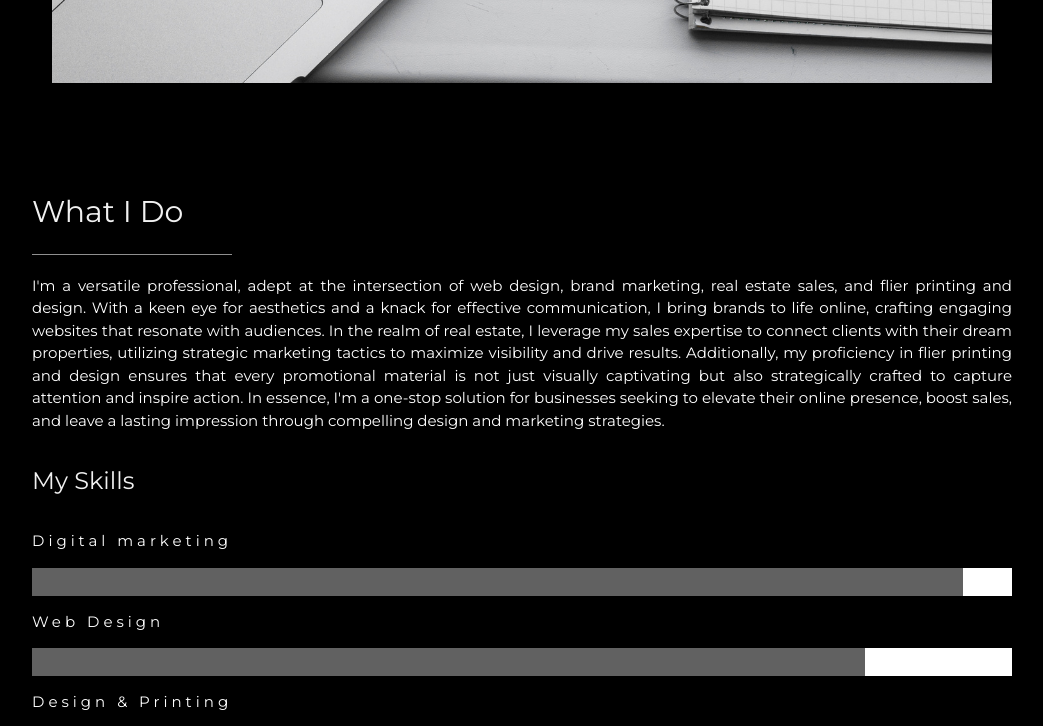
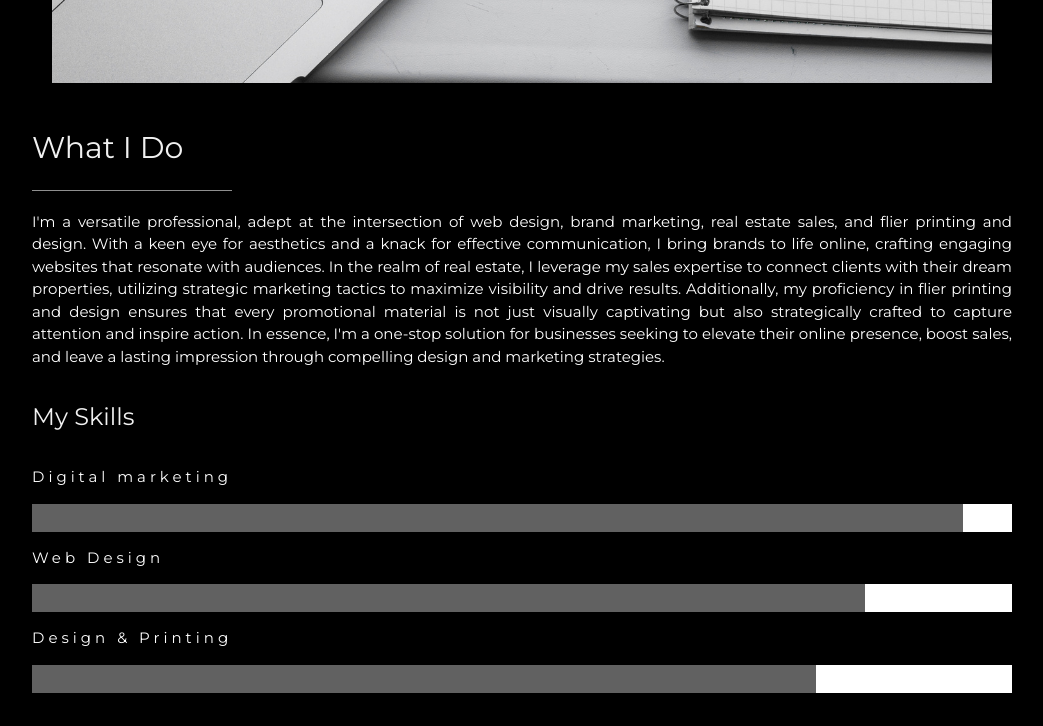
Before and after one commit to Starr3696/starr3696, a plain HTML site: page index.html in a window 1280 px wide. Shown: the part 1080-1806 px from the top of the page, without its empty margins (178-1221 px from the left). Drawn offline with nearby package versions, Linux system fonts and the light colour scheme.

Commit message:
Update index.html

```diff
--- a/index.html
+++ b/index.html
@@ -50,7 +50,7 @@
   </header>
 
   <!-- About Section -->
-  <div class="w3-content w3-justify w3-text-white w3-padding-64" id="about">
+  <div class="w3-content w3-justify w3-text-light-greyw3-padding-64" id="about">
     <h2 class="w3-text-light-grey">What I Do</h2>
     <hr style="width:200px" class="w3-opacity">
     <p>I'm a versatile professional, adept at the intersection of web design, brand marketing,
```
